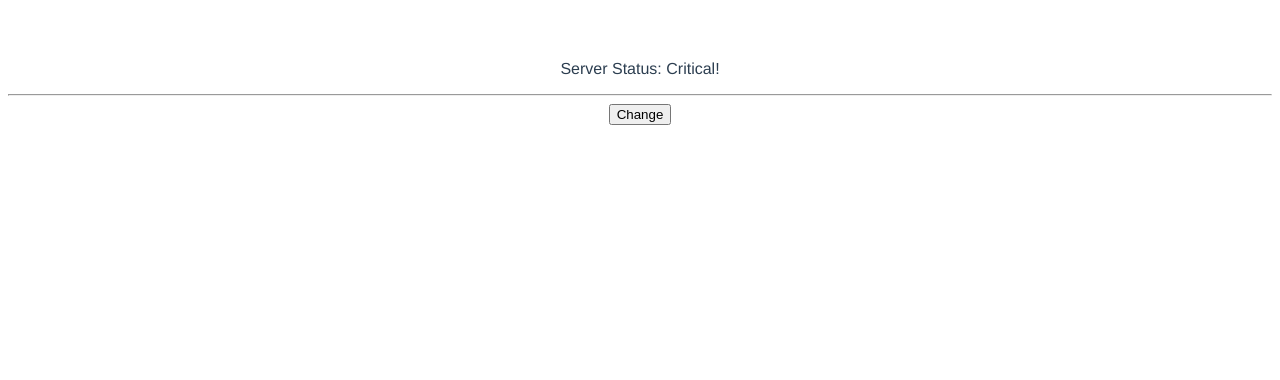
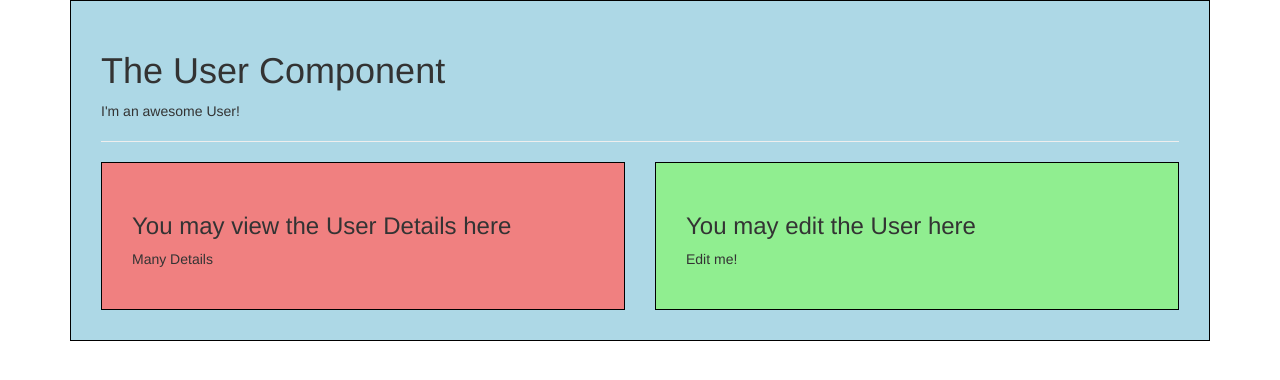
Before and after one commit to muhsatrio/latihan-vue, a Vue app: page / in a window 1280 px wide. Shown: the top 380 px of the page. Built offline with nearby package versions, Linux system fonts and the light colour scheme.

Commit message:
initial commit

```diff
--- a/public/index.html
+++ b/public/index.html
@@ -5,6 +5,7 @@
     <meta http-equiv="X-UA-Compatible" content="IE=edge">
     <meta name="viewport" content="width=device-width,initial-scale=1.0">
     <link rel="icon" href="<%= BASE_URL %>favicon.ico">
+    <link rel="stylesheet" href="https://maxcdn.bootstrapcdn.com/bootstrap/3.3.7/css/bootstrap.min.css" integrity="sha384-BVYiiSIFeK1dGmJRAkycuHAHRg32OmUcww7on3RYdg4Va+PmSTsz/K68vbdEjh4u" crossorigin="anonymous">
     <title>latihan</title>
   </head>
   <body>
--- a/src/App.vue
+++ b/src/App.vue
@@ -1,12 +1,21 @@
 <template>
-  <div id="app">
-    <Home />
-    <!-- <img alt="Vue logo" src="./assets/logo.png"> -->
-    <!-- <HelloWorld msg="Welcome to Your Vue.js App"/> -->
+  <div class="container">
+    <div class="row">
+      <div class="col-xs-12">
+        <User />
+      </div>
+    </div>
   </div>
 </template>
 
 <script>
+import User from './components/User';
+export default {
+    components: {
+      User
+    }
+}
+
 // import Home from './components/Home';
 // export default {
 //   components: {
@@ -24,12 +33,8 @@
 </script>
 
 <style>
-#app {
-  font-family: 'Avenir', Helvetica, Arial, sans-serif;
-  -webkit-font-smoothing: antialiased;
-  -moz-osx-font-smoothing: grayscale;
-  text-align: center;
-  color: #2c3e50;
-  margin-top: 60px;
+div.component {
+        border: 1px solid black;
+        padding: 30px;
 }
 </style>
--- a/src/components/Home.vue
+++ /dev/null
@@ -1,18 +0,0 @@
-<template>
-    <div id="home">
-        <ServerStatus />
-    </div>
-</template>
-
-<script>
-import ServerStatus from './ServerStatus';
-export default {
-    components: {
-        ServerStatus
-    }
-}
-</script>
-
-<style>
-
-</style>
--- a/src/components/ServerStatus.vue
+++ /dev/null
@@ -1,27 +0,0 @@
-<template>
-    <div id="serverStatus">
-        <p>Server Status: {{ status }}</p>
-        <hr>
-        <button @click="changeStatus">Change</button>
-    </div>
-</template>
-
-<script>
-export default {
-    name: 'serverStatus',
-    data: () => {
-        return {
-            status: 'Critical!'
-        }
-    },
-    methods: {
-        changeStatus() {
-            this.status = 'Normal';
-        }
-    }
-}
-</script>
-
-<style>
-
-</style>
--- /dev/null
+++ b/src/components/User.vue
@@ -0,0 +1,32 @@
+<template>
+  <div class="component">
+      <h1>The User Component</h1>
+      <p>I'm an awesome User!</p>
+      <hr>
+      <div class="row">
+          <div class="col-xs-12 col-sm-6">
+              <UserDetail />
+          </div>
+          <div class="col-xs-12 col-sm-6">
+              <UserEdit />
+          </div>
+      </div>
+  </div>
+</template>
+
+<script>
+import UserDetail from './UserDetail';
+import UserEdit from './UserEdit';
+export default {
+    components: {
+        UserDetail,
+        UserEdit
+    }
+}
+</script>
+
+<style scoped>
+    div {
+        background-color: lightblue;
+    }
+</style>
--- /dev/null
+++ b/src/components/UserDetail.vue
@@ -0,0 +1,15 @@
+<template>
+  <div class="component">
+      <h3>You may view the User Details here</h3>
+      <p>Many Details</p>
+  </div>
+</template>
+
+<script>
+</script>
+
+<style scoped>
+    div.component {
+        background-color: lightcoral;
+    }
+</style>
--- /dev/null
+++ b/src/components/UserEdit.vue
@@ -0,0 +1,15 @@
+<template>
+  <div class="component">
+      <h3>You may edit the User here</h3>
+      <p>Edit me!</p>
+  </div>
+</template>
+
+<script>
+</script>
+
+<style scoped>
+    div.component {
+        background-color: lightgreen;
+    }
+</style>
--- a/src/main.js
+++ b/src/main.js
@@ -1,9 +1,7 @@
 import Vue from 'vue'
 import App from './App.vue'
-import Home from './components/Home.vue';
 
-Vue.component('Home', Home);
-Vue.config.productionTip = false
+Vue.config.productionTip = false;
 
 new Vue({
   render: h => h(App),
```
Also changed, not shown: src/components/HelloWorld.vue (deleted, +0 -58 lines).
